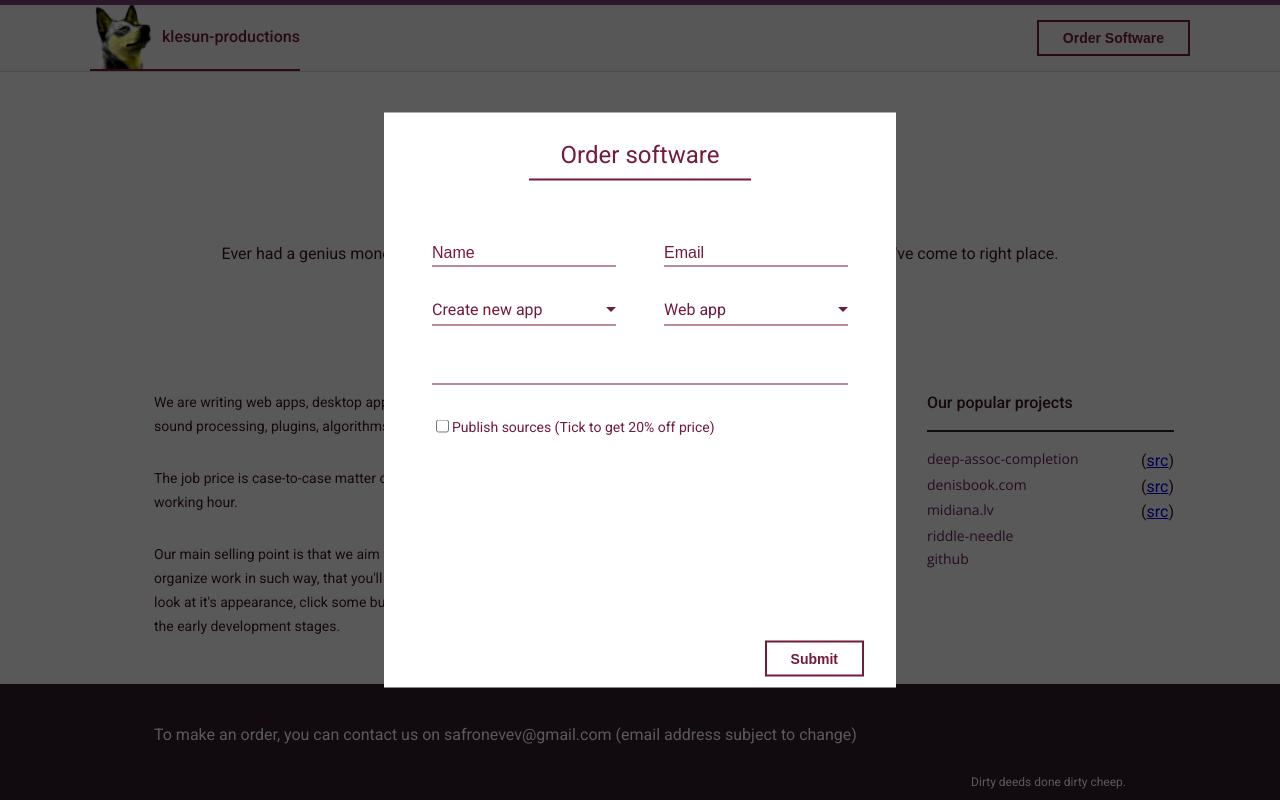
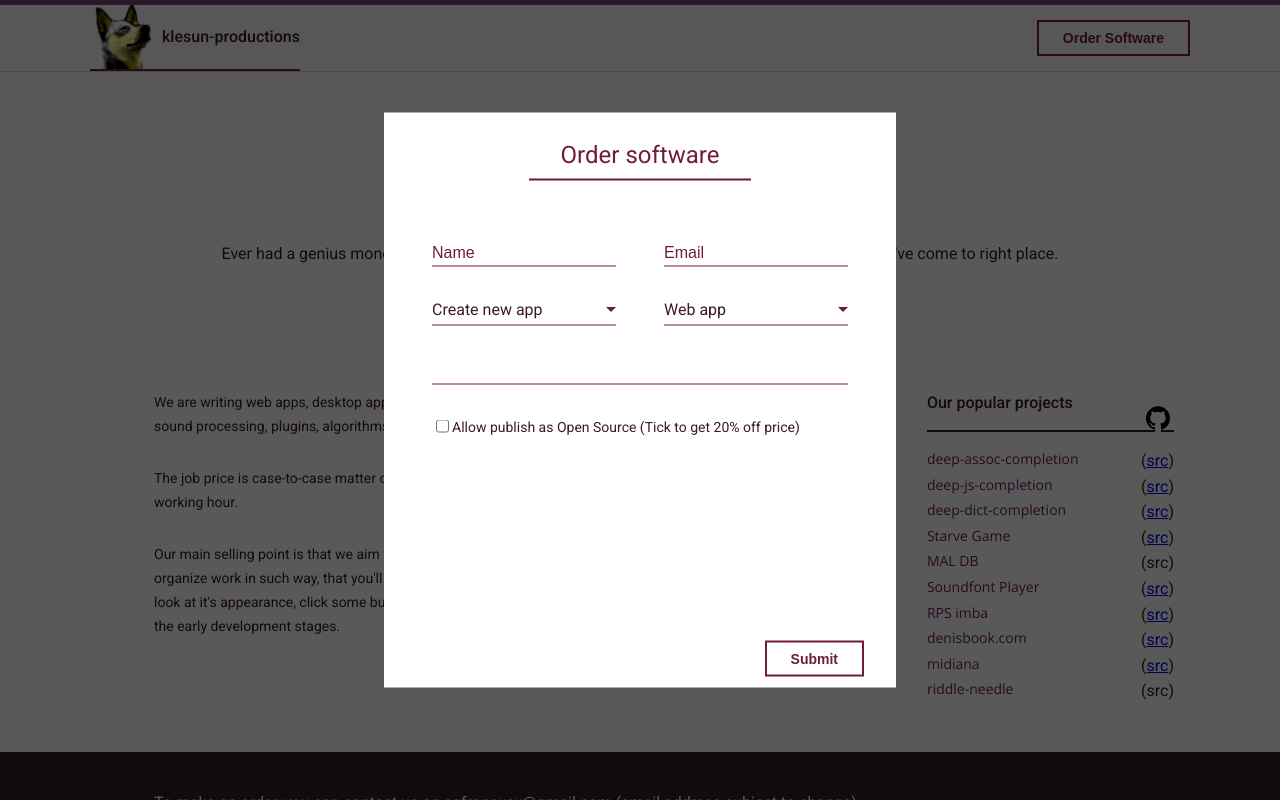
Before and after one commit to dogzy123/klesun-productions, a React (Create React App) app: page / in a window 1280 px wide. Both pictures are taken after a click on the button "Order Software". Built offline with nearby package versions, Linux system fonts and the light colour scheme.

Commit message:
added css variables, layout changes, added missing projects etc

```diff
--- a/src/components/Body.js
+++ b/src/components/Body.js
@@ -1,31 +1,7 @@
 import React from "react";
 import styles from "../styles/main.module.scss";
-
-const popularProjects = [
-    {
-        title: 'deep-assoc-completion',
-        prodUrl: 'https://plugins.jetbrains.com/plugin/9927-deep-assoc-completion/',
-        devUrl: 'https://github.com/klesun/deep-assoc-completion'
-    },
-    {
-        title: 'denisbook.com',
-        prodUrl: 'https://denisbook.com/',
-        devUrl: 'https://github.com/dogzy123/denisbook'
-    },
-    {
-        title: 'midiana.lv',
-        prodUrl: 'http://midiana.lv/entry/compose/',
-        devUrl: 'https://github.com/klesun/midiana.lv'
-    },
-    {
-        title: 'riddle-needle',
-        prodUrl: 'https://github.com/klesun/riddle-needle',
-    },
-    {
-        title: 'github',
-        prodUrl: 'https://github.com/klesun?tab=repositories',
-    }
-];
+import popularProjects from "../popularProjects";
+import {ReactComponent as GithubLogo} from "../images/github-logo-edited.svg";
 
 function Body() {
     return (
@@ -35,7 +11,7 @@ function Body() {
                     <div className={styles.introSectionMain}>
                         <div className={styles.introSectionMainContainer}>
                             <div className={styles.introSectionMainHeader}>
-                                <h3 className={styles.introSectionTitle}>Programming odd jobs.</h3>
+                                <h3 className={styles.introSectionTitle}>Programming odd jobs</h3>
                             </div>
                             <div className={styles.introSectionSecondaryHeader}>
                                 <span className={styles.introSectionTitle}>
@@ -76,21 +52,20 @@ function Body() {
                                                     popularProjects.map( (project, i) => {
                                                         return (
                                                             <li key={i}>
-                                                                <a href={project.prodUrl} rel="noopener noreferrer" target='_blank'>{project.title}</a>
-                                                                {
-                                                                    project.devUrl
-                                                                        ? (
-                                                                            <span>({
-                                                                                <a href={project.devUrl} rel="noopener noreferrer" target='_blank'>src</a>
-                                                                            })</span>
-                                                                        )
-                                                                        : null
-                                                                }
+                                                                <a href={project.product} rel="noopener noreferrer" target='_blank'>{project.title}</a>
+                                                                <span>({
+                                                                    <a href={project.src} rel="noopener noreferrer" target='_blank'>src</a>
+                                                                })</span>
                                                             </li>
                                                         );
                                                     } )
                                                 }
                                             </ul>
+                                            <div className={styles.githubLogo}>
+                                                <a href='https://github.com/klesun' target='_blank' rel='noopener noreferrer'>
+                                                    <GithubLogo width={24} height={28}/>
+                                                </a>
+                                            </div>
                                         </div>
                                     </div>
                                 </div>
@@ -109,7 +84,7 @@ function Body() {
                                 </p>
                             </div>
                             <div className={styles.introColumnContainerHeader}>
-                                <h3 className={styles.lastSectionMainTitle}>Dirty deeds done dirty cheep.</h3>
+                                <h3 className={styles.lastSectionMainTitle}>Dirty deeds done dirt cheep.</h3>
                             </div>
                         </div>
                     </div>
--- a/src/components/Header.js
+++ b/src/components/Header.js
@@ -19,7 +19,7 @@ function Header() {
             <header className={styles.header}>
                 <div className={classNames(styles.container, styles.headerContainer)}>
                     <div className={styles.logoContainer}>
-                        <a href='/' className={styles.logoLink}>
+                        <a href='https://klesun-productions.com/' className={styles.logoLink}>
                             <span className={styles.logoImage} />
                             <span className={styles.logoTitle}>klesun-productions</span>
                         </a>
--- a/src/components/Modal/index.js
+++ b/src/components/Modal/index.js
@@ -15,6 +15,8 @@ const softwareKind = [
     {title: 'Desktop app', value: 'desktop'},
     {title: 'Android app', value: 'android'},
     {title: 'Plugin', value: 'plugin'},
+    {title: 'Library', value: 'lib'},
+    {title: 'Server', value: 'server'},
     {title: 'Other', value: 'other'},
 ];
 
@@ -212,7 +214,7 @@ function Modal (props) {
                                                         <div className={styles.bodyCol} style={{justifyContent: 'flex-start'}}>
                                                             <label className={styles.offPriceCheckbox}>
                                                                 <input type='checkbox' checked={offPrice} onChange={handleOffPrice}/>
-                                                                <span>Publish sources (Tick to get 20% off price)</span>
+                                                                <span>Allow publish as Open Source (Tick to get 20% off price)</span>
                                                             </label>
                                                         </div>
                                                     </div>
--- a/src/components/Select/styles.module.scss
+++ b/src/components/Select/styles.module.scss
@@ -23,7 +23,7 @@
   position: absolute;
   z-index: 1050;
   background: white;
-  box-shadow: 0 10px 20px rgba(0,0,0,0.19), 0 6px 6px rgba(0,0,0,0.23);
+  box-shadow: 0 3px 1px rgba(0, 0, 0, 0.15), 0 0px 3px rgba(0, 0, 0, 0.15);
   user-select: none;
   min-width: 215px;
   animation: fadeIn 150ms;
--- /dev/null
+++ b/src/popularProjects.js
@@ -0,0 +1,51 @@
+export default [
+    {
+        title: 'deep-assoc-completion',
+        product: 'https://plugins.jetbrains.com/plugin/9927-deep-assoc-completion/',
+        src: 'https://github.com/klesun/deep-assoc-completion'
+    },
+    {
+        title: 'deep-js-completion',
+        product: 'https://klesun-productions.com/entry/deep-js-completion/',
+        src: 'https://github.com/klesun/deep-js-completion'
+    },
+    {
+        title: 'deep-dict-completion',
+        product: 'https://klesun-productions.com/entry/deep-dict-completion/',
+        src: 'https://github.com/klesun/deep-dict-completion',
+    },
+    {
+        title: 'Starve Game',
+        product: 'https://klesun-productions.com/entry/starve_game/',
+        src: 'https://github.com/klesun/klesun.github.io/tree/master/entry/starve_game',
+    },
+    {
+        title: 'MAL DB',
+        product: 'https://klesun-productions.com/entry/mal_db/',
+        debUrl: 'https://github.com/klesun/klesun.github.io/tree/master/entry/mal_db',
+    },
+    {
+        title: 'Soundfont Player',
+        product: 'https://klesun-productions.com/entry/midi_player/',
+        src: 'https://github.com/klesun/klesun.github.io/tree/master/entry/midi_player',
+    },
+    {
+        title: 'RPS imba',
+        product: 'https://denisbook.com/views/rps-imba/',
+        src: 'https://github.com/dogzy123/denisbook/tree/master/views/rps-imba',
+    },
+    {
+        title: 'denisbook.com',
+        product: 'https://denisbook.com/',
+        src: 'https://github.com/dogzy123/denisbook'
+    },
+    {
+        title: 'midiana',
+        product: 'https://klesun-productions.com/entry/midiana/',
+        src: 'https://github.com/klesun/midiana.lv'
+    },
+    {
+        title: 'riddle-needle',
+        product: 'https://github.com/klesun/riddle-needle',
+    }
+];
--- a/src/styles/index.scss
+++ b/src/styles/index.scss
@@ -1,3 +1,21 @@
+:root {
+  --font-color: #3e1927;
+  --primary-color: #332030;
+  --top-line-color: #7a4772;
+  --logo-line-color: #731b3c;
+  --intro-section-primary-text-color: var(--primary-color);
+  --intro-section-secondary-text-color: #7b7b7b;
+  --project-list-link-color: #681e5c;
+  --project-list-link-hover-color: var(--btn-primary-hover-color);
+  --btn-primary-color: #731b3c;
+  --btn-primary-hover-color: #c53e71;
+  --header-background-color: #f9f9f9;
+  --header-border-color: #d4d4d4;
+  --foter-text-color: #fff;
+  --footer-background-color: var(--primary-color);
+  --github-hover-color: #b73b6a;
+}
+
 body {
   margin: 0;
   padding-top: 72px; //fixed header
@@ -18,6 +36,7 @@ code {
 
 h2, h3, h4, h5, span, p {
   font-family: 'Roboto', sans-serif;
+  color: var(--font-color);
 }
 
 *,
--- a/src/styles/main.module.scss
+++ b/src/styles/main.module.scss
@@ -8,9 +8,9 @@
   top: 0;
   min-width: auto;
   height: 72px;
-  border-top: 5px solid #7a4772;
-  background: #f9f9f9;
-  border-bottom: 1px solid #d4d4d4;
+  border-top: 5px solid var(--top-line-color);
+  background: var(--header-background-color);
+  border-bottom: 1px solid var(--header-border-color);
   z-index: 10;
 
   .headerContainer {
@@ -34,7 +34,7 @@
   .logoContainer {
     height: 100%;
     display: flex;
-    border-bottom: 2px solid #731b3c;
+    border-bottom: 2px solid var(--logo-line-color);
 
     .logoLink {
       display: flex;
@@ -42,7 +42,7 @@
       flex: 1 0;
       align-items: center;
       text-decoration: none;
-      color: #731b3c;
+      color: var(--primary-color);
       font-weight: 500;
     }
 
@@ -100,9 +100,15 @@
   display: flex;
   flex-direction: column;
 
+  .container {
+    height: 100%;
+    display: flex;
+    flex-direction: column;
+  }
+
   .introSectionTitle {
     font-weight: 700;
-    color: #3e1927;
+    color: var(--font-color);
     text-align: center;
     margin: 0;
     font-size: 32px;
@@ -113,6 +119,7 @@
   }
 
   .lastSectionParagraph {
+    color: var(--foter-text-color);
     text-align: left;
 
     @include xs {
@@ -135,7 +142,7 @@
     .introSectionTitle {
       font-weight: 400;
       font-size: 14px;
-      color: #7b7b7b;
+      color: var(--intro-section-secondary-text-color);
 
       @include xs {
         margin: 24px 0;
@@ -151,6 +158,7 @@
     font-size: 12px;
     text-align: right;
     font-weight: 400;
+    color: var(--foter-text-color);
   }
 
   .introSection {
@@ -177,6 +185,7 @@
       display: flex;
       flex-direction: column;
       justify-content: center;
+      flex: 1;
     }
 
     .introPointsDivider {
@@ -194,19 +203,12 @@
       @include sm {
         margin: 18px auto;
       }
-
-      .introPointsDividerPoint {
-        width: 28px;
-        height: 28px;
-        border-radius: 18px;
-        border: 8px solid #822a4a;
-        opacity: 0.4;
-      }
     }
 
     .introSectionColumns {
       display: flex;
       justify-content: space-between;
+      flex: 1;
 
       @include xs {
         flex-direction: column;
@@ -226,6 +228,8 @@
         flex-direction: row;
 
         .popularProjectsContainer {
+          position: relative;
+
           @include xs {
             flex-basis: 100%;
           }
@@ -236,6 +240,23 @@
 
           @include md {
             flex-basis: 70%;
+          }
+        }
+      }
+
+      .githubLogo {
+        display: flex;
+        justify-content: flex-end;
+        position: absolute;
+        top: 28px;
+        right: 0;
+
+        & > a {
+          padding: 0 4px;
+          transition: fill 0.076s ease-in;
+
+          &:hover {
+            fill: var(--github-hover-color);
           }
         }
       }
@@ -267,7 +288,7 @@
           font-size: 16px;
           text-align: left;
           padding: 16px 0;
-          border-bottom: 2px solid #332030;
+          border-bottom: 2px solid var(--intro-section-primary-text-color);
           cursor: default;
         }
 
@@ -283,9 +304,14 @@
             > a {
               margin-right: 4px;
               text-decoration: none;
-              color: #681e5c;
+              color: var(--project-list-link-color);
               font-weight: 500;
               font-size: 14px;
+              transition: color 0.076s ease-in;
+
+              &:hover{
+                color: var(--project-list-link-hover-color)
+              }
             }
           }
         }
@@ -323,7 +349,7 @@
   }
 
   .lastSection {
-    background-color: #332030;
+    background-color: var(--footer-background-color);
     flex-grow: 1;
 
     .container {
```
Also changed, not shown: src/styles/utils.scss (+4 -4 lines), src/images/github-logo-edited.svg (added), src/images/github-logo.svg (added), 13 other files (tests, documents, lock files or other folders).
